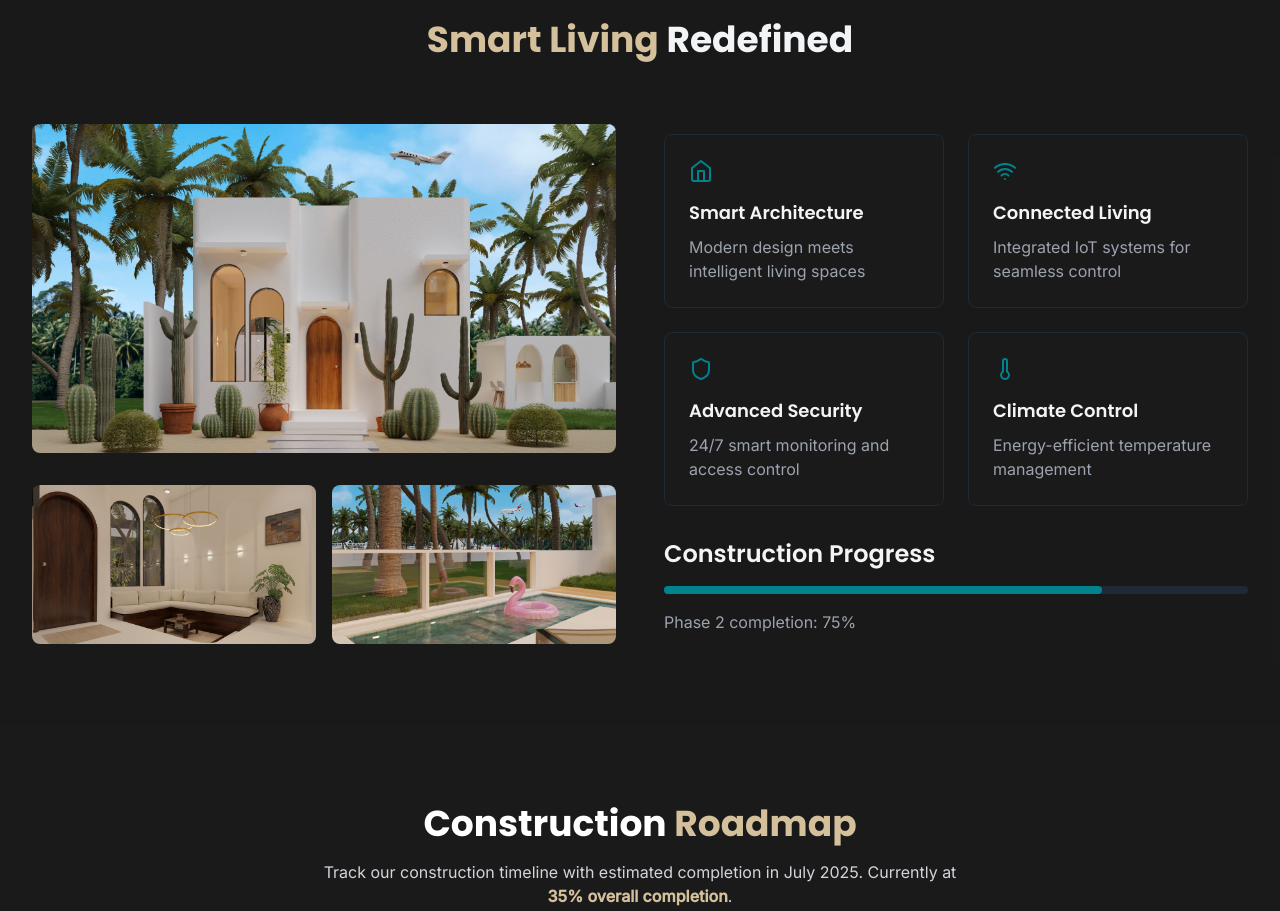
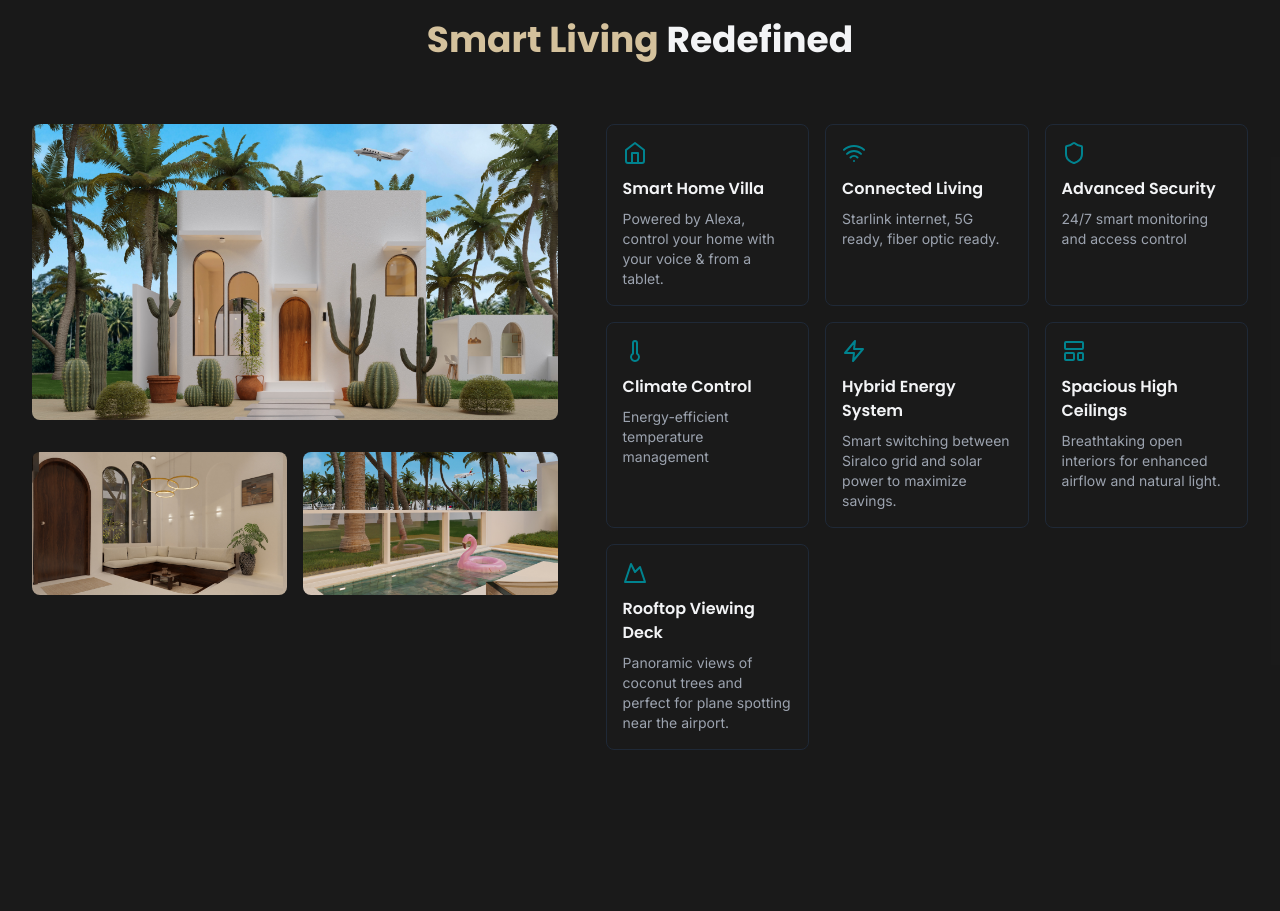
Before and after one commit to Ivanxdigital/skypearls-villas, a React (Vite) app: page / in a window 1280 px wide. Shown: the part 860-1771 px from the top of the page. Built offline with nearby package versions, Linux system fonts and the light colour scheme.

Commit message:
Improved PropertyShowcase layout for better feature display

```diff
--- a/src/components/PropertyShowcase.tsx
+++ b/src/components/PropertyShowcase.tsx
@@ -1,5 +1,5 @@
 import React from 'react';
-import { Home, Wifi, Shield, Thermometer } from 'lucide-react';
+import { Home, Wifi, Shield, Thermometer, Zap, LayoutTemplate, Mountain } from 'lucide-react';
 
 // Import only the images used in the main showcase
 const frontVilla = new URL('../assets/images/Front of Villa.JPG', import.meta.url).href;
@@ -9,13 +9,13 @@ const poolSide = new URL('../assets/images/Pool Side of the Villa.JPG', import.m
 const features = [
   {
     icon: <Home className="w-6 h-6" />,
-    title: "Smart Architecture",
-    description: "Modern design meets intelligent living spaces"
+    title: "Smart Home Villa",
+    description: "Powered by Alexa, control your home with your voice & from a tablet."
   },
   {
     icon: <Wifi className="w-6 h-6" />,
     title: "Connected Living",
-    description: "Integrated IoT systems for seamless control"
+    description: "Starlink internet, 5G ready, fiber optic ready."
   },
   {
     icon: <Shield className="w-6 h-6" />,
@@ -26,6 +26,21 @@ const features = [
     icon: <Thermometer className="w-6 h-6" />,
     title: "Climate Control",
     description: "Energy-efficient temperature management"
+  },
+  {
+    icon: <Zap className="w-6 h-6" />,
+    title: "Hybrid Energy System",
+    description: "Smart switching between Siralco grid and solar power to maximize savings."
+  },
+  {
+    icon: <LayoutTemplate className="w-6 h-6" />,
+    title: "Spacious High Ceilings",
+    description: "Breathtaking open interiors for enhanced airflow and natural light."
+  },
+  {
+    icon: <Mountain className="w-6 h-6" />,
+    title: "Rooftop Viewing Deck",
+    description: "Panoramic views of coconut trees and perfect for plane spotting near the airport."
   }
 ];
 
@@ -37,8 +52,9 @@ export const PropertyShowcase = () => {
           <span className="text-sand">Smart Living</span> Redefined
         </h2>
 
-        <div className="grid lg:grid-cols-2 gap-8 sm:gap-12 items-center">
-          <div className="space-y-6 sm:space-y-8">
+        <div className="flex flex-col lg:flex-row gap-8 sm:gap-12">
+          {/* Left side - Images */}
+          <div className="lg:w-[45%] space-y-6 sm:space-y-8">
             <div className="relative aspect-video rounded-lg overflow-hidden">
               <img
                 src={frontVilla}
@@ -61,26 +77,19 @@ export const PropertyShowcase = () => {
             </div>
           </div>
 
-          <div className="space-y-6 sm:space-y-8">
-            <div className="grid sm:grid-cols-2 gap-4 sm:gap-6">
+          {/* Right side - Features */}
+          <div className="lg:w-[55%]">
+            <div className="grid grid-cols-1 sm:grid-cols-2 lg:grid-cols-3 gap-3 sm:gap-4">
               {features.map((feature, index) => (
                 <div
                   key={index}
-                  className="p-4 sm:p-6 rounded-lg bg-charcoal border border-gray-800 hover:border-teal transition-colors duration-300"
+                  className="p-3 sm:p-4 rounded-lg bg-charcoal border border-gray-800 hover:border-teal transition-colors duration-300 flex flex-col h-full"
                 >
-                  <div className="text-teal mb-3 sm:mb-4">{feature.icon}</div>
-                  <h3 className="text-base sm:text-lg font-semibold mb-2">{feature.title}</h3>
-                  <p className="text-sm sm:text-base text-gray-400">{feature.description}</p>
+                  <div className="text-teal mb-2 sm:mb-3">{feature.icon}</div>
+                  <h3 className="text-sm sm:text-base font-semibold mb-1 sm:mb-2">{feature.title}</h3>
+                  <p className="text-xs sm:text-sm text-gray-400">{feature.description}</p>
                 </div>
               ))}
-            </div>
-
-            <div className="space-y-3 sm:space-y-4">
-              <h3 className="text-xl sm:text-2xl font-semibold">Construction Progress</h3>
-              <div className="h-2 bg-gray-800 rounded-full">
-                <div className="h-full w-3/4 bg-teal rounded-full" />
-              </div>
-              <p className="text-sm sm:text-base text-gray-400">Phase 2 completion: 75%</p>
             </div>
           </div>
         </div>
```
